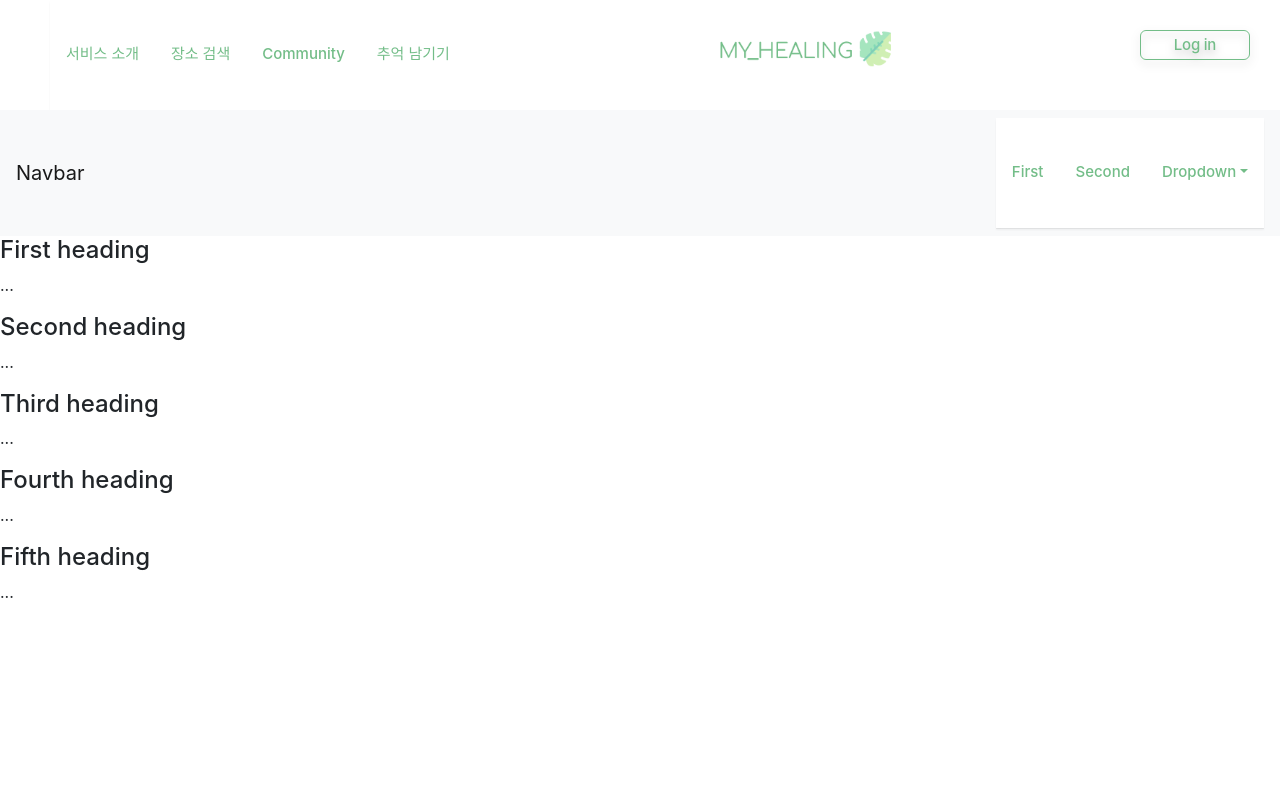
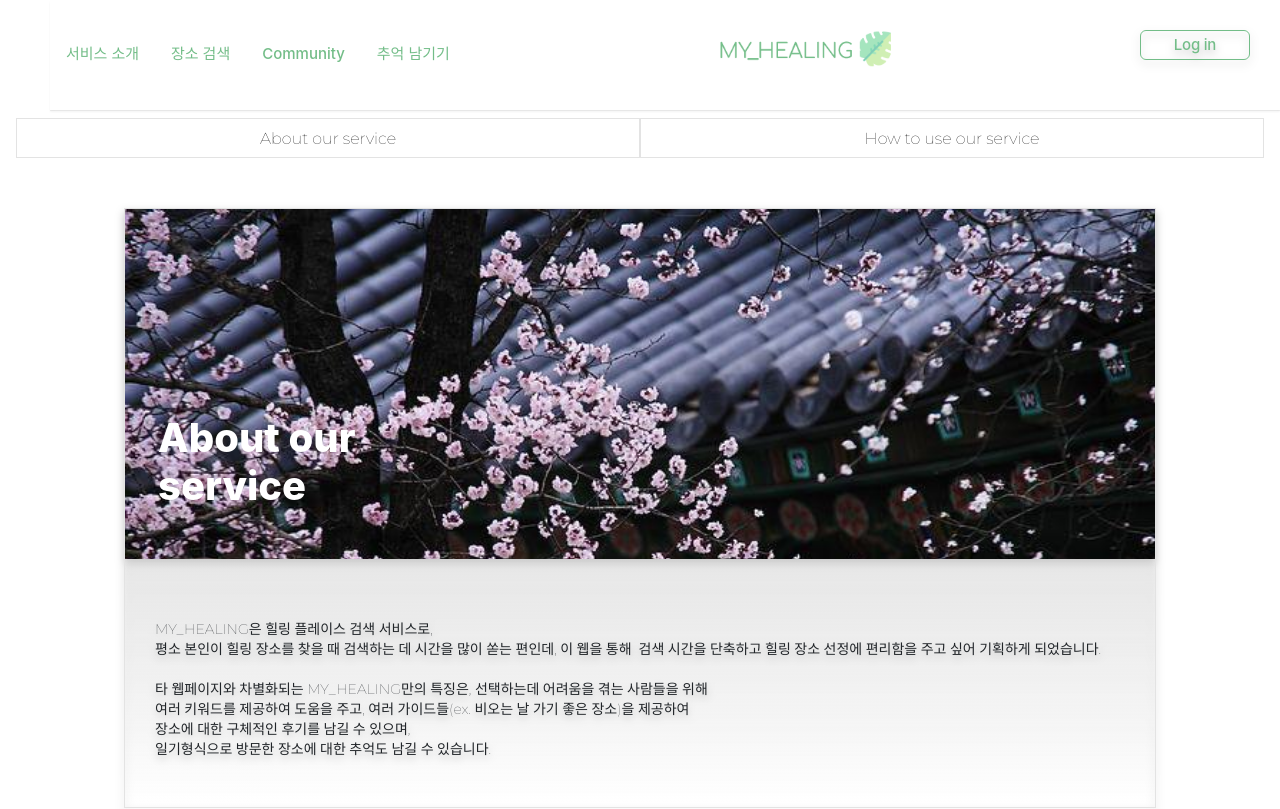
Before and after one commit to Likelion-at-SMWU-10th/MYHEALING-Client, a React (Create React App) app in the folder myhealing_client/: page /intro in a window 1280 px wide. Shown: the top 809 px of the page. Built offline with nearby package versions, Linux system fonts and the light colour scheme; a web font is replaced by a local one.

Commit message:
[KSM] Intro Page 제작 완료
[KSM] Intro Page 제작 완료

```diff
--- a/myhealing_client/src/App.js
+++ b/myhealing_client/src/App.js
@@ -22,6 +22,7 @@ const App = () => {
     <Routes>
       <Route path="/" element={<Menubar />}>
         <Route path="/" element={<Home />}></Route>
+        <Route path="/home" element={<Home />}></Route>
         <Route path="/map" element={<MapMain />}></Route>
         <Route path="/intro" element={<IntroPage />}></Route>
         <Route path="/mem" element={<MemMain />}></Route>
--- /dev/null
+++ b/myhealing_client/src/page/intro/IntroPage.css
@@ -0,0 +1,8 @@
+.topbtn {
+    height: 20px;
+}
+
+.introimg {
+    width: 1032px;
+    height: auto;
+}
--- a/myhealing_client/src/page/intro/IntroPage.js
+++ b/myhealing_client/src/page/intro/IntroPage.js
@@ -1,43 +1,126 @@
 import React from "react";
 import styled from "styled-components";
+import Inform from "../map/Inform";
+import "./IntroPage.css";
 
 const IntroPage = () => {
     return (
         <>
-            <nav id="navbar-example2" className="navbar navbar-light bg-light px-3">
-            <a className="navbar-brand" href="#">Navbar</a>
-            <ul className="nav nav-pills">
-                <li className="nav-item">
-                <a className="nav-link" href="#scrollspyHeading1">First</a>
-                </li>
-                <li className="nav-item">
-                <a className="nav-link" href="#scrollspyHeading2">Second</a>
-                </li>
-                <li className="nav-item dropdown">
-                <a className="nav-link dropdown-toggle" data-bs-toggle="dropdown" href="#" role="button" aria-expanded="false">Dropdown</a>
-                <ul className="dropdown-menu">
-                    <li><a className="dropdown-item" href="#scrollspyHeading3">Third</a></li>
-                    <li><a className="dropdown-item" href="#scrollspyHeading4">Fourth</a></li>
-                    <li><hr className="dropdown-divider"/></li>
-                    <li><a className="dropdown-item" href="#scrollspyHeading5">Fifth</a></li>
-                </ul>
-                </li>
-            </ul>
+            <nav id="navbar-example2" className="navbar navbar-light px-3">
+                <TopBtn  href="#scrollspyHeading1">About our service</TopBtn>
+                <TopBtn  href="#scrollspyHeading2">How to use our service</TopBtn>
             </nav>
             <div data-bs-spy="scroll" data-bs-target="#navbar-example2" data-bs-offset="0" className="scrollspy-example" tabindex="0">
-            <h4 id="scrollspyHeading1">First heading</h4>
-            <p>...</p>
-            <h4 id="scrollspyHeading2">Second heading</h4>
-            <p>...</p>
-            <h4 id="scrollspyHeading3">Third heading</h4>
-            <p>...</p>
-            <h4 id="scrollspyHeading4">Fourth heading</h4>
-            <p>...</p>
-            <h4 id="scrollspyHeading5">Fifth heading</h4>
-            <p>...</p>
+                <Wrapper id="scrollspyHeading1">
+                    <Title>About our service</Title>
+                    <WrapImg>
+                        <img src="/img/intro/intro1.jpeg"  className="introimg"/>
+                    </WrapImg>
+                    <Texts>
+                        MY_HEALING은 힐링 플레이스 검색 서비스로,<br/>
+                        평소 본인이 힐링 장소를 찾을 때 검색하는 데 시간을 많이 쏟는 편인데, 이 웹을 통해  검색 시간을 단축하고 힐링 장소 선정에 편리함을 주고 싶어 기획하게 되었습니다.<br/>
+                        <br/>
+                        타 웹페이지와 차별화되는 MY_HEALING만의 특징은, 선택하는데 어려움을 겪는 사람들을 위해 <br/>
+                        여러 키워드를 제공하여 도움을 주고, 여러 가이드들(ex. 비오는 날 가기 좋은 장소)을 제공하여 <br/>
+                        장소에 대한 구체적인 후기를 남길 수 있으며, <br/>
+                        일기형식으로 방문한 장소에 대한 추억도 남길 수 있습니다.<br/><br/>
+                    </Texts><br/>
+                </Wrapper>
+                <br/><br/>
+                <Wrapper id="scrollspyHeading2">
+                    <Title>How to use our service</Title>
+                    <WrapImg>
+                        <img src="/img/intro/intro2.jpeg"  className="introimg"/>
+                    </WrapImg>
+                    <Texts>
+                        지도, 키워드 검색, 검색 총 3가지 방법으로 검색이 가능하며 사용자 위치 기반 서비스를 제공하여 사용자의 현재 <br/>
+                        위치부터 가까운 순으로 위치를 옮기며 장소를 찾을 수 있다.<br/>
+                        만약 마땅히 찾을 장소가 없다면, 제시된 키워드 중 본인의 성향과 맞는 키워드를 선택해 장소를 찾을 수 있다.<br/>
+                        <br/>
+                        다녀온 장소에 대한 가이드를 작성할 수 있는 페이지 / 가이드 작성에 어려움을 느끼는 사용자를 위해 <br/>
+                        랜덤 가이드 라인을 제공하고, 필수 입력 항목( ex. 비용, 분위기, 위치 등)을 만들어 쉽게 작성하도록 도움을 준다.<br/>
+                        또한, 오늘의 추억 남기기 기능을 통해 다녀온 장소에 대한 나의 기분 등 일기처럼 tmi를 쓸 수 있는 기능을 제공한다.
+                    </Texts><br/>
+                </Wrapper>
+                <br/><br/><br/><br/>
             </div>
         </>
     );
 };
 
+const TopBtn = styled.a`
+  font-family: "Montserrat";
+  font-style: normal;
+  font-weight: 500;
+  font-size: 16px;
+  line-height: 40px;
+
+  top: 0px;
+  left: 100px;
+
+  display: flex;
+  justify-content: center;
+
+  color: #000000;
+
+  margin: 0 auto;
+  width: 50%;
+  height: 40px;
+  background: #ffffff;
+
+  border: 1px solid #e3e3e3;
+  text-decoration : none;
+`;
+
+const Wrapper = styled.div`
+    position: relative;
+    width: 1032px;
+    height: 600px;
+
+    margin: 0 auto;
+    margin-top:42px;
+
+    background: linear-gradient(180deg, rgba(221, 221, 221, 0.55) 27.08%, rgba(136, 143, 138, 0) 100%);
+    filter: drop-shadow(0px 4px 4px rgba(0, 0, 0, 0.25));
+
+    border: 1px solid #e3e3e3;
+`;
+
+
+const Title = styled.div`
+    position: absolute;
+    width: 257px;
+    height: 186px;
+    left: 33px;
+    top: 115px;
+
+    font-family: 'Inter';
+    font-style: normal;
+    font-weight: 800;
+    font-size: 40px;
+    line-height: 48px;
+    display: flex;
+    align-items: flex-end;
+
+    color: #FFFFFF;
+
+`;
+
+const WrapImg = styled.div`
+    width: 1030px;
+    height: 350px;
+    overflow: hidden
+`;
+
+const Texts =  styled.p`
+  font-family: "Montserrat";
+  font-weight: 500;
+  font-size: 14px;
+  line-height: 20px;
+
+  margin-top:60px;
+  margin-left:30px;
+`;
+
+
 export default IntroPage;
```
